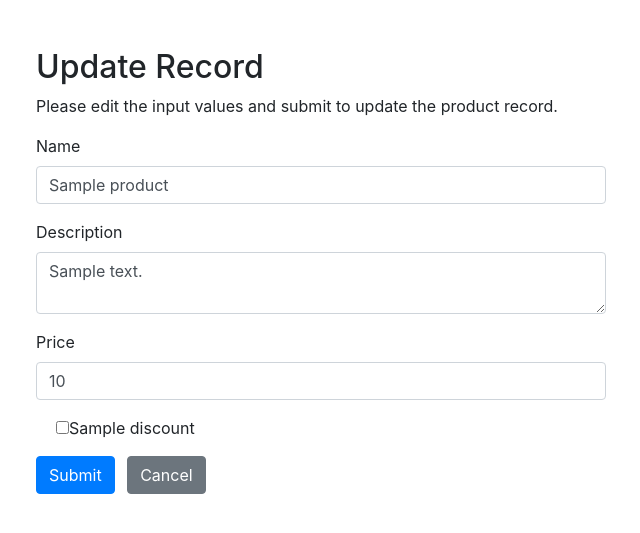
After one commit to schavan6/discount_manager, a PHP site: page /update_product.php?id=1 in a window 1280 px wide. The commit adds this page. Shown: the top 533 px of the page, without its empty margins (319-959 px from the left). Run offline with PHP 8.4, Linux system fonts and the light colour scheme; tables that the repository leaves empty or names only in its code hold one stand-in row (values such as "Sample post").

Commit message:
product management added.

```diff
--- a/checkout.php
+++ b/checkout.php
@@ -49,7 +49,7 @@
 
                     $sql = "SELECT c.user_id, p.id, p.name, p.price from cart c, product p where p.id = c.product_id and c.user_id = '" . session_id() . "';";
 
-                    $sql1 = "SELECT d.id, d.name, d.isPercentage, d.value, pd.product_id from discount d, product_discount pd where d.id = pd.discount_id AND d.isActive = 1";
+                    $sql1 = "SELECT DISTINCT d.id, d.name, d.isPercentage, d.value from discount d, product_discount pd where d.id = pd.discount_id AND d.isActive = 1";
 
                     $data = mysqli_query($link, $sql1);
 
--- a/update.php
+++ b/update.php
@@ -56,7 +56,7 @@ if (isset($_POST["id"]) && !empty($_POST["id"])) {
             // Attempt to execute the prepared statement
             if(mysqli_stmt_execute($stmt)){
                 // Records updated successfully. Redirect to landing page
-                header("location: admin_index.php");
+                header("location: discounts.php");
                 exit();
             } else{
                 echo "Oops! Something went wrong. Please try again later.";
@@ -162,7 +162,7 @@ if (isset($_POST["id"]) && !empty($_POST["id"])) {
                         </div>
                         <input type="hidden" name="id" value="<?php echo $id; ?>"/>
                         <input type="submit" class="btn btn-primary" value="Submit">
-                        <a href="admin_index.php" class="btn btn-secondary ml-2">Cancel</a>
+                        <a href="discounts.php" class="btn btn-secondary ml-2">Cancel</a>
                     </form>
                 </div>
             </div>
--- /dev/null
+++ b/update_product.php
@@ -0,0 +1,221 @@
+<?php
+ini_set('display_errors', 1);
+ini_set('display_startup_errors', 1);
+error_reporting(E_ALL);
+// Include config file
+require_once "config.php";
+
+// Define variables and initialize with empty values
+$name = $description = $price = "";
+$name_err = $description_err = $price_err = "";
+
+// Processing form data when form is submitted
+if (isset($_POST["id"]) && !empty($_POST["id"])) {
+    // Get hidden input value
+    $id = $_POST["id"];
+
+    // Validate name
+    $input_name = trim($_POST["name"]);
+    if (empty($input_name)) {
+        $name_err = "Please enter a name.";
+    } else {
+        $name = $input_name;
+    }
+
+    // Validate address address
+    $input_description = trim($_POST["description"]);
+    if (empty($input_description)) {
+        $description_err = "Please enter a description.";
+    } else {
+        $description = $input_description;
+    }
+
+    // Validate salary
+    $input_price = trim($_POST["price"]);
+    if (empty($input_price)) {
+        $price_err = "Please enter the value.";
+    } elseif(!ctype_digit($input_price)){
+        $price_err = "Please enter a positive integer value.";
+    } else{
+        $price = $input_price;
+    }
+
+    // Check input errors before inserting in database
+    if(empty($name_err) && empty($description_err) && empty($price_err)){
+        // Prepare an update statement
+        $sql = "UPDATE product SET name =?, description=?, price=? WHERE id=?";
+
+        if($stmt = mysqli_prepare($link, $sql)){
+            // Bind variables to the prepared statement as parameters
+            mysqli_stmt_bind_param($stmt, "ssii", $param_name, $param_description, $param_price, $param_id);
+
+            // Set parameters
+            $param_name = $name;
+            $param_description = $description;
+            $param_price = $price;
+            $param_id = $id;
+
+            // Attempt to execute the prepared statement
+            if(mysqli_stmt_execute($stmt)){
+
+                $sql3 = "DELETE FROM product_discount WHERE product_id=" . $id;
+
+                $delete_result = mysqli_query($link, $sql3);
+
+                $discount_checked = $_POST['discount_checked'];
+
+                foreach ($discount_checked as $discount_checked){
+                    $sql4 = "INSERT INTO `product_discount`
+                    (`product_id`, `discount_id`, `count`)
+                    VALUES ($id, $discount_checked, 1)";
+                    if(!mysqli_query($link,$sql4)){
+                        echo "error updating discounts!";
+                        exit();
+                    }
+                }
+
+                header("location: products.php");
+                exit();
+            } else {
+                echo "Oops! Something went wrong. Please try again later.";
+            }
+        }
+
+        // Close statement
+        mysqli_stmt_close($stmt);
+    }
+
+
+
+
+
+    // Close connection
+    mysqli_close($link);
+} else {
+    // Check existence of id parameter before processing further
+    if (isset($_GET["id"]) && !empty(trim($_GET["id"]))) {
+        // Get URL parameter
+        $id =  trim($_GET["id"]);
+
+        // Prepare a select statement
+        $sql = "SELECT * FROM product WHERE id = ?";
+        if($stmt = mysqli_prepare($link, $sql)){
+            // Bind variables to the prepared statement as parameters
+            mysqli_stmt_bind_param($stmt, "i", $param_id);
+
+            // Set parameters
+            $param_id = $id;
+
+            // Attempt to execute the prepared statement
+            if (mysqli_stmt_execute($stmt)) {
+                $result = mysqli_stmt_get_result($stmt);
+
+                if(mysqli_num_rows($result) == 1){
+
+                    $row = mysqli_fetch_array($result, MYSQLI_ASSOC);
+
+                    // Retrieve individual field value
+                    $name = $row["name"];
+                    $description = $row["description"];
+                    $price = $row["price"];
+                } else {
+                    // URL doesn't contain valid id. Redirect to error page
+                    header("location: error.php");
+                    exit();
+                }
+
+            } else{
+                echo "Oops! Something went wrong. Please try again later.";
+            }
+
+            $sql1 = "SELECT d.id, d.name, d.isPercentage, d.value, pd.product_id from discount d, product_discount pd where d.id = pd.discount_id AND d.isActive = 1 AND pd.product_id = " . $id;
+
+            $data = mysqli_query($link, $sql1);
+
+            $discounts_applied = $data->fetch_all(MYSQLI_ASSOC);
+
+            $applied_discount_ids = array();
+
+            foreach ($discounts_applied as $discount) {
+                array_push($applied_discount_ids, $discount['id']);
+            }
+
+
+
+            $sql2 = "SELECT * FROM discount";
+
+            $all_discount_data = mysqli_query($link, $sql2);
+
+            $all_discounts = $all_discount_data->fetch_all(MYSQLI_ASSOC);
+        }
+
+        // Close statement
+        mysqli_stmt_close($stmt);
+
+        // Close connection
+        mysqli_close($link);
+    }  else{
+        // URL doesn't contain id parameter. Redirect to error page
+        header("location: error.php");
+        exit();
+    }
+}
+?>
+
+<!DOCTYPE html>
+<html lang="en">
+<head>
+    <meta charset="UTF-8">
+    <title>Update Record</title>
+    <link rel="stylesheet" href="https://stackpath.bootstrapcdn.com/bootstrap/4.5.2/css/bootstrap.min.css">
+    <style>
+        .wrapper{
+            width: 600px;
+            margin: 0 auto;
+        }
+    </style>
+</head>
+<body>
+    <div class="wrapper">
+        <div class="container-fluid">
+            <div class="row">
+                <div class="col-md-12">
+                    <h2 class="mt-5">Update Record</h2>
+                    <p>Please edit the input values and submit to update the product record.</p>
+                    <form action="<?php echo htmlspecialchars(basename($_SERVER['REQUEST_URI'])); ?>" method="post">
+                        <div class="form-group">
+                            <label>Name</label>
+                            <input type="text" name="name" class="form-control <?php echo (!empty($name_err)) ? 'is-invalid' : ''; ?>" value="<?php echo $name; ?>">
+                            <span class="invalid-feedback"><?php echo $name_err;?></span>
+                        </div>
+
+
+                        <div class="form-group">
+                            <label for="description">Description</label>
+                            <textarea name="description" class="form-control <?php echo (!empty($description_err)) ? 'is-invalid' : ''; ?>" ><?php echo $description; ?></textarea>
+                        </div>
+                        <div class="form-group">
+                            <label>Price</label>
+                            <input type="text" name="price" class="form-control <?php echo (!empty($price_err)) ? 'is-invalid' : ''; ?>" value="<?php echo $price; ?>">
+                            <span class="invalid-feedback"><?php echo $price_err;?></span>
+                        </div>
+                        <?php foreach ($all_discounts as $discount) {
+                                echo "<div class='form-check'>";
+                                $checkStatus = in_array($discount['id'], $applied_discount_ids) ?  "checked='checked'" : "";
+                                    echo "<input name ='discount_checked[]' type='checkbox' " . $checkStatus . " value='" . $discount['id'] . "' >";
+                                    echo "<label class='form-check-label' for='" . $discount['id']. "'>";
+                                    echo $discount['name'];
+                                    echo "</label>";
+                                echo "</div>";
+                        }?>
+
+                        <input type="hidden" name="id" value="<?php echo $id; ?>"/>
+                        <input type="submit" class="btn btn-primary mt-3" value="Submit">
+                        <a href="products.php" class="btn btn-secondary mt-3 ml-2">Cancel</a>
+                    </form>
+                </div>
+            </div>
+        </div>
+    </div>
+</body>
+</html>
```
Also changed, not shown: admin_index.php (+5 -64 lines), discounts.php (added, +87 -0 lines), products.php (added, +83 -0 lines).
